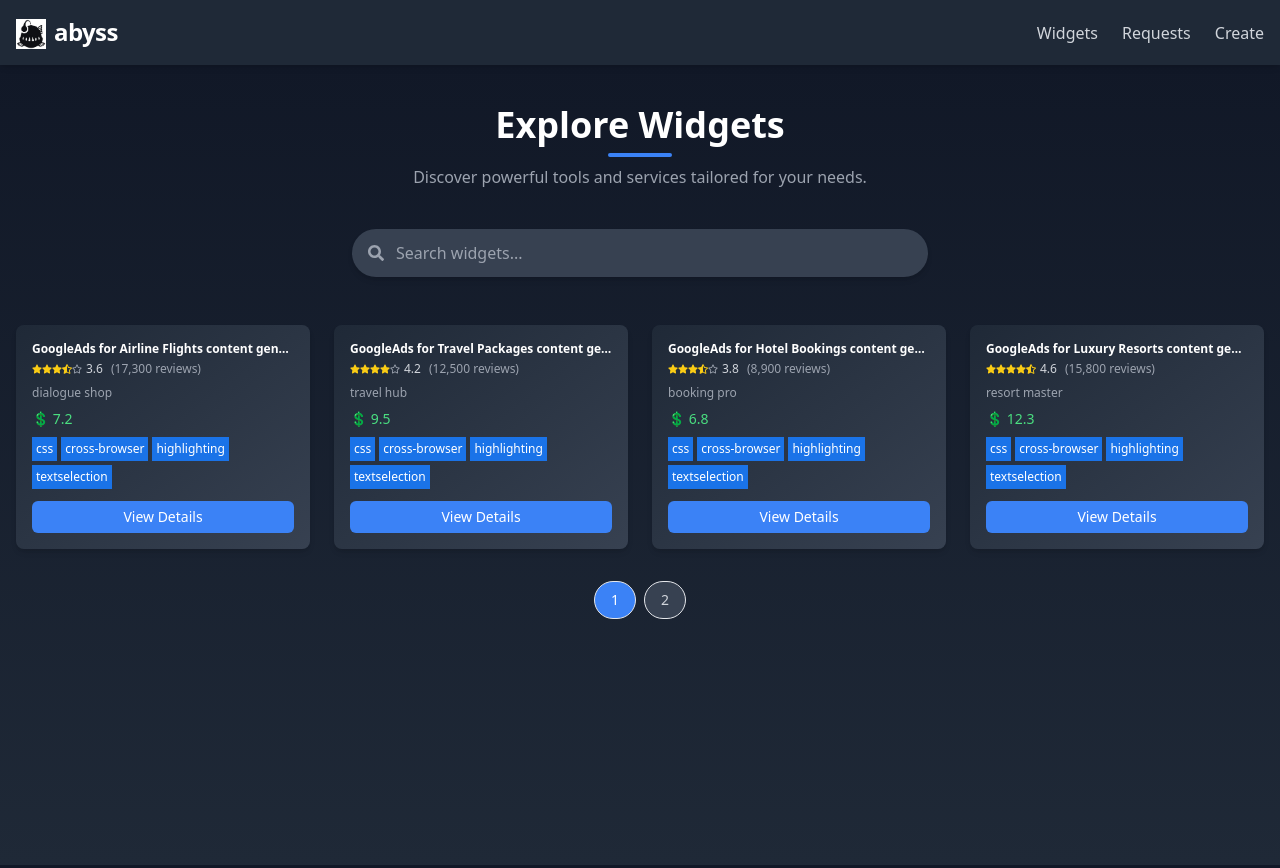
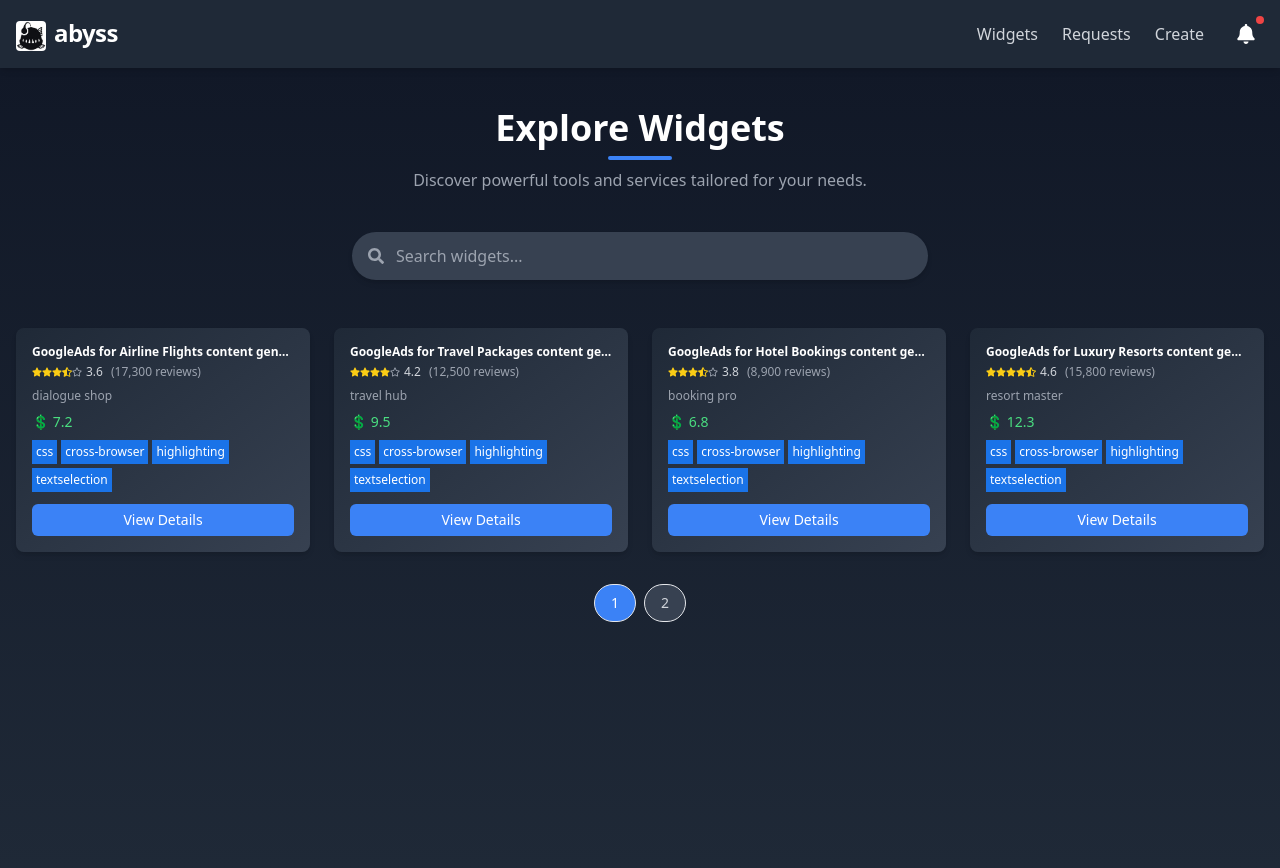
Before and after one commit to tinsaye-simeneh/widget, a Next.js app: page / in a window 1280 px wide. Built offline with nearby package versions, Linux system fonts and the light colour scheme.

Commit message:
chore: Add notifications to header component

```diff
--- a/src/components/Header.tsx
+++ b/src/components/Header.tsx
@@ -1,9 +1,31 @@
 "use client";
 
+import { useState, useRef, useEffect } from "react";
 import Link from "next/link";
 import Image from "next/image";
+import { FaBell } from "react-icons/fa";
 
 export default function Header() {
+  const [showNotifications, setShowNotifications] = useState(false);
+  const notificationRef = useRef<HTMLDivElement>(null);
+
+  const toggleNotifications = () => {
+    setShowNotifications((prev) => !prev);
+  };
+
+  useEffect(() => {
+    function handleClickOutside(event: MouseEvent) {
+      if (
+        notificationRef.current &&
+        !notificationRef.current.contains(event.target as Node)
+      ) {
+        setShowNotifications(false);
+      }
+    }
+    document.addEventListener("mousedown", handleClickOutside);
+    return () => document.removeEventListener("mousedown", handleClickOutside);
+  }, []);
+
   return (
     <header className="sticky top-0 z-50 py-4 bg-gray-800 shadow-md">
       <nav className="container flex items-center justify-between px-4 mx-auto">
@@ -13,29 +35,55 @@ export default function Header() {
             alt="Logo"
             width={30}
             height={30}
-            className="inline-block mr-2"
+            className="inline-block mr-2 rounded"
           />
           abyss
         </Link>
-        <div className="space-x-6">
-          <Link
-            href="/"
-            className="text-gray-300 transition-colors hover:text-blue-400"
-          >
+
+        <div className="flex items-center space-x-6 text-gray-300">
+          <Link href="/" className="hover:text-blue-400">
             Widgets
           </Link>
-          <Link
-            href="/requests"
-            className="text-gray-300 transition-colors hover:text-blue-400"
-          >
+          <Link href="/requests" className="hover:text-blue-400">
             Requests
           </Link>
-          <Link
-            href="/create"
-            className="text-gray-300 transition-colors hover:text-blue-400"
-          >
+          <Link href="/create" className="hover:text-blue-400">
             Create
           </Link>
+
+          <div className="relative" ref={notificationRef}>
+            <button
+              onClick={toggleNotifications}
+              className="relative p-2 rounded-full hover:bg-gray-700"
+              aria-label="Notifications"
+            >
+              <FaBell className="text-xl text-white" />
+              <span className="absolute top-0 right-0 w-2 h-2 bg-red-500 rounded-full" />
+            </button>
+
+            {showNotifications && (
+              <div className="absolute right-0 z-50 w-64 mt-2 bg-white rounded shadow-lg">
+                <div className="px-4 py-2 font-medium text-gray-800 border-b">
+                  Notifications
+                </div>
+                <ul className="overflow-y-auto text-sm text-gray-700 divide-y max-h-60">
+                  <li className="px-4 py-2 hover:bg-gray-100">
+                    New widget added:{" "}
+                    <span className="font-medium">Hotel Ads</span>
+                  </li>
+                  <li className="px-4 py-2 hover:bg-gray-100">
+                    Your request has been approved.
+                  </li>
+                  <li className="px-4 py-2 hover:bg-gray-100">
+                    Welcome to Abyss! Explore the widgets.
+                  </li>
+                </ul>
+                <div className="px-4 py-2 text-xs text-center text-blue-500 cursor-pointer hover:underline">
+                  View all
+                </div>
+              </div>
+            )}
+          </div>
         </div>
       </nav>
     </header>
```
